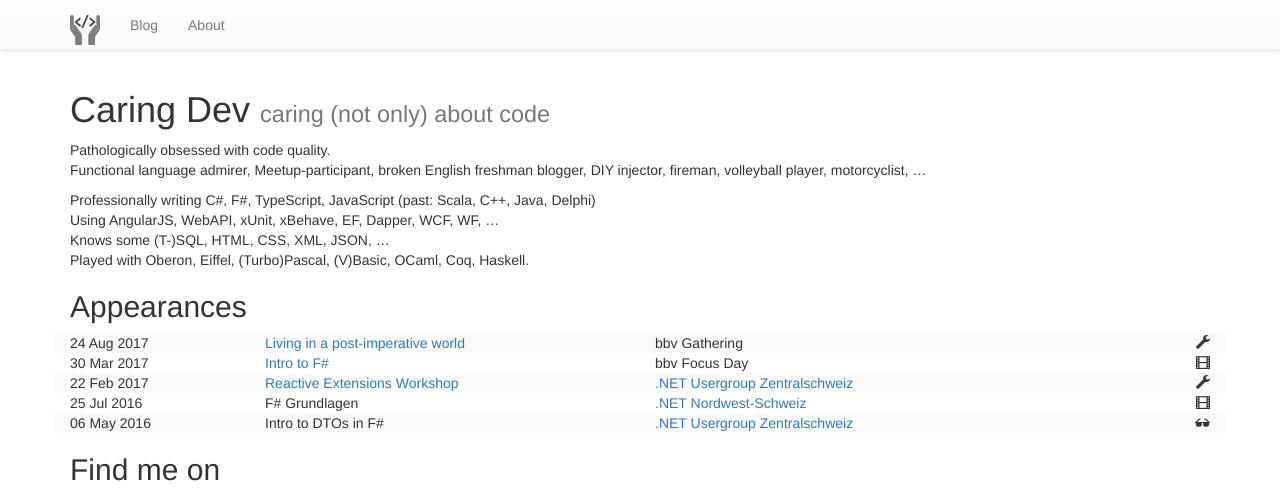
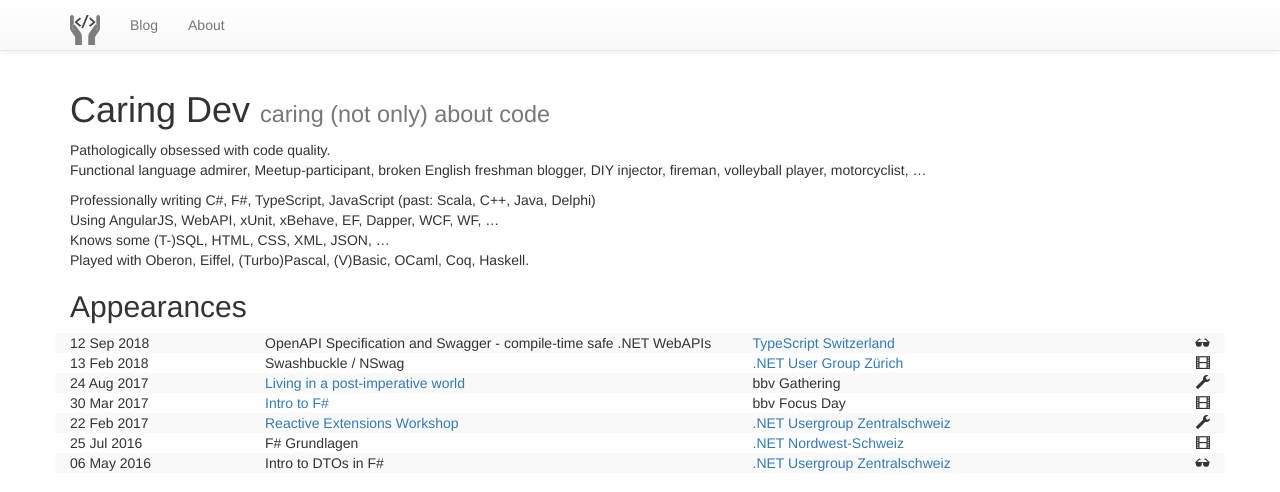
Before and after one commit to rasch/CaringDev, a Jekyll site: the page built from about/index.md, in a window 1280 px wide, cut to the strip 0-492 px from the top of the page. Built offline with Jekyll 4.4.1, drawn with Linux system fonts in a browser that asks for light colours; comment, search, counter and statistics services are not loaded; a style sheet for code colours, icons or effects is not loaded.

Commit message:
CSP compliance, updated gems and latest appearances

```diff
--- a/_config.yml
+++ b/_config.yml
@@ -6,7 +6,7 @@ author:
 markdown: kramdown
 highlighter: pygments
 permalink: /blog/:year/:month/:title/
-gems:
+plugins:
   - jekyll-sitemap
   - jekyll-feed
 
--- a/_data/appearances.yml
+++ b/_data/appearances.yml
@@ -1,3 +1,13 @@
+- title: "OpenAPI Specification and Swagger - compile-time safe .NET WebAPIs"
+  venue: TypeScript Switzerland
+  venueLink: https://www.meetup.com/TypeScript-Switzerland/events/248746421/
+  icon: sunglasses
+  date: 2018-09-12
+- title: "Swashbuckle / NSwag"
+  venue: .NET User Group Zürich
+  venueLink: https://www.meetup.com/dotnet-zurich/events/245634040/
+  icon: film
+  date: 2018-02-13
 - title: "Living in a post-imperative world"
   venue: bbv Gathering
   slideLink: https://slides.caringdev.ch/funProg.html
--- a/_layouts/default.html
+++ b/_layouts/default.html
@@ -4,6 +4,7 @@
         <meta charset="utf-8">
         <meta http-equiv="X-UA-Compatible" content="IE=edge">
         <meta name="viewport" content="width=device-width, initial-scale=1">
+        <meta name="twitter:widgets:csp" content="on">
         <title>Caring Dev – {{ page.title }}</title>
         <link rel="stylesheet" href="https://maxcdn.bootstrapcdn.com/bootstrap/3.3.6/css/bootstrap.min.css" integrity="sha384-1q8mTJOASx8j1Au+a5WDVnPi2lkFfwwEAa8hDDdjZlpLegxhjVME1fgjWPGmkzs7" crossorigin="anonymous">
         <link rel="stylesheet" href="https://maxcdn.bootstrapcdn.com/bootstrap/3.3.6/css/bootstrap-theme.min.css" integrity="sha384-fLW2N01lMqjakBkx3l/M9EahuwpSfeNvV63J5ezn3uZzapT0u7EYsXMjQV+0En5r" crossorigin="anonymous">
@@ -39,7 +40,7 @@
         <footer class="footer">
           <div class="container">
               <p class="text-muted">
-                All content (except explicitly stated otherwise) <a rel="license" href="http://creativecommons.org/licenses/by-sa/4.0/"><img alt="Creative Commons License" style="border-width:0" src="https://i.creativecommons.org/l/by-sa/4.0/80x15.png" /></a>
+                All content (except explicitly stated otherwise) <a rel="license" href="http://creativecommons.org/licenses/by-sa/4.0/"><img alt="Creative Commons License" src="https://i.creativecommons.org/l/by-sa/4.0/80x15.png" /></a>
                 Feel free to <a href="https://github.com/rasch/CaringDev/issues">ask questions, leave comments, blog requests and typo corrections</a>.
               </p>
           </div>
--- a/about/index.md
+++ b/about/index.md
@@ -19,15 +19,15 @@ Played with Oberon, Eiffel, (Turbo)Pascal, (V)Basic, OCaml, Coq, Haskell.
 <div class="row row-striped">
 <div class="col-xs-12 col-sm-2 col-lg-2">{{ a.date | date_to_string }}</div>
 {% if a.slideLink %}
-<div class="col-xs-12 col-sm-9 col-lg-4"><a href="{{ a.slideLink }}" rel="noopener noreferrer" target="_blank">{{ a.title }}</a></div>
+<div class="col-xs-12 col-sm-9 col-lg-5"><a href="{{ a.slideLink }}" rel="noopener noreferrer" target="_blank">{{ a.title }}</a></div>
 {% else %}
-<div class="col-xs-12 col-sm-9 col-lg-4">{{ a.title }}</div>
+<div class="col-xs-12 col-sm-9 col-lg-5">{{ a.title }}</div>
 {% endif %}
 <div class="visible-sm-block visible-md-block col-sm-1 text-right"><i class="glyphicon glyphicon-{{ a.icon }}" title="{{ iconTitle.desc }}"></i></div>
 {% if a.venueLink %}
-<div class="col-xs-12 col-sm-offset-2 col-lg-offset-0 col-sm-10 col-lg-5"><a href="{{ a.venueLink }}">{{ a.venue }}</a></div>
+<div class="col-xs-12 col-sm-offset-2 col-lg-offset-0 col-sm-10 col-lg-4"><a href="{{ a.venueLink }}">{{ a.venue }}</a></div>
 {% else %}
-<div class="col-xs-12 col-sm-offset-2 col-lg-offset-0 col-sm-10 col-lg-5">{{ a.venue }}</div>
+<div class="col-xs-12 col-sm-offset-2 col-lg-offset-0 col-sm-10 col-lg-4">{{ a.venue }}</div>
 {% endif %}
 <div class="visible-lg-block col-lg-1 text-right"><i class="glyphicon glyphicon-{{ a.icon }}" title="{{ iconTitle.desc }}"></i></div>
 <div class="visible-xs-block col-xs-12">&nbsp;</div>
@@ -36,7 +36,7 @@ Played with Oberon, Eiffel, (Turbo)Pascal, (V)Basic, OCaml, Coq, Haskell.
 
 ## Find me on
 
-<a href="https://stackexchange.com/users/3455728">
+<a href="https://stackexchange.com/users/3455728" target="_blank">
 <img src="https://stackexchange.com/users/flair/3455728.png?theme=clean" width="208" height="58" alt="profile for CaringDev on Stack Exchange, a network of free, community-driven Q&amp;A sites" title="profile for CaringDev on Stack Exchange, a network of free, community-driven Q&amp;A sites">
 </a>
 
--- a/assets/global.css
+++ b/assets/global.css
@@ -10,7 +10,11 @@ body {
 }
 
 .x2 {
-  font-size: 200%
+  font-size: 200%;
+}
+
+.no-border {
+  border-width: 0;
 }
 
 blockquote {
```
Also changed, not shown: Gemfile.lock.
